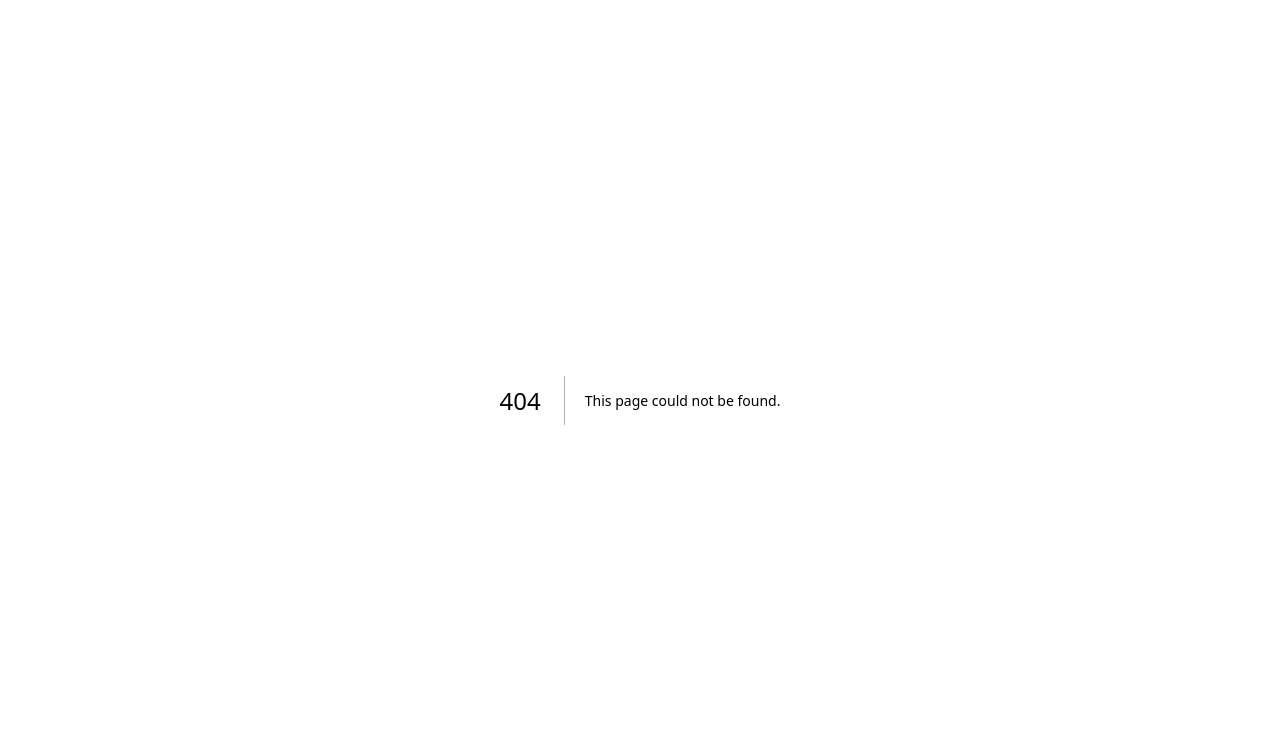
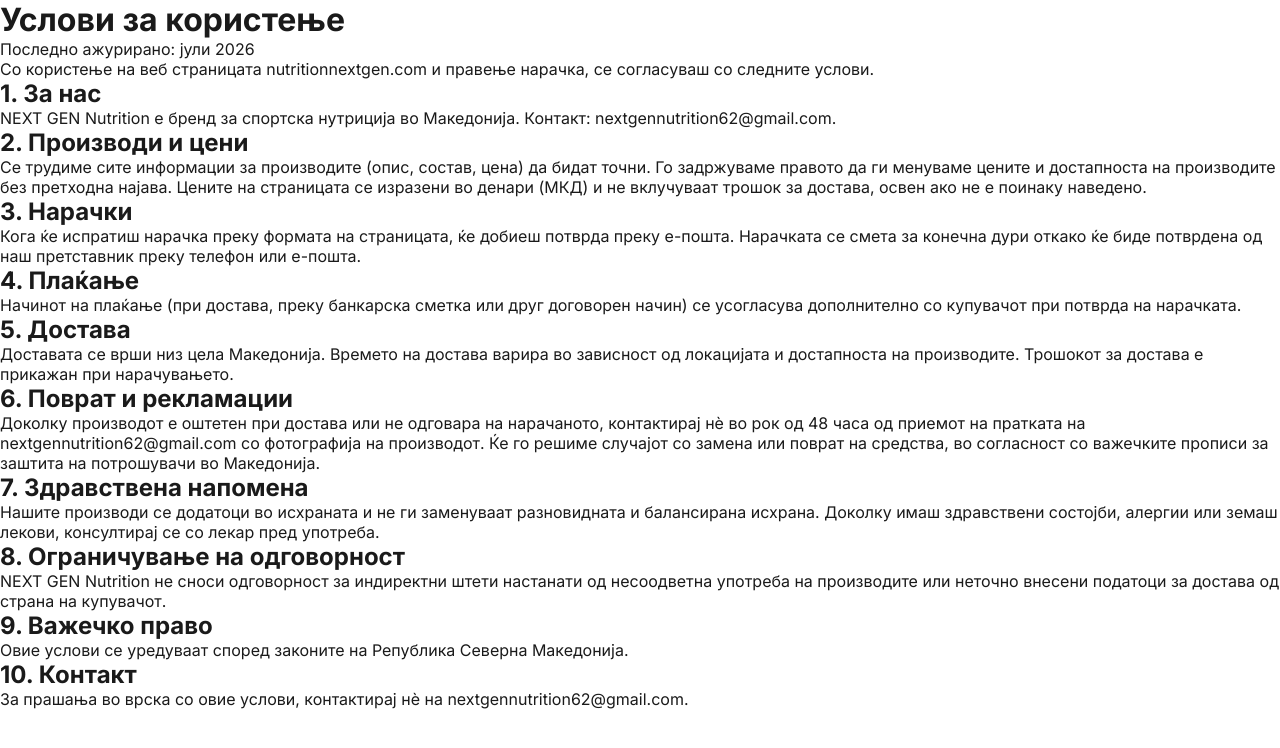
Before and after one commit to nextgennutrition62-cloud/nextgen-cms, a Next.js app: page /terms in a window 1280 px wide. Before the commit this address had no page. Shown: the top 748 px of the page. Built offline with nearby package versions, Linux system fonts and the light colour scheme.

Commit message:
Create page.js

```diff
--- /dev/null
+++ b/app/terms/page.js
@@ -0,0 +1,85 @@
+export const metadata = {
+  title: 'Услови за користење',
+  description: 'Услови за користење на NEXT GEN Nutrition — правила за нарачки, достава и поврат.',
+};
+
+export default function TermsOfService() {
+  return (
+    <div className="legal-page">
+      <h1>Услови за користење</h1>
+      <p className="legal-updated">Последно ажурирано: јули 2026</p>
+
+      <p>
+        Со користење на веб страницата nutritionnextgen.com и правење нарачка, се согласуваш
+        со следните услови.
+      </p>
+
+      <h2>1. За нас</h2>
+      <p>
+        NEXT GEN Nutrition е бренд за спортска нутриција во Македонија. Контакт: {' '}
+        <a href="mailto:nextgennutrition62@gmail.com">nextgennutrition62@gmail.com</a>.
+      </p>
+
+      <h2>2. Производи и цени</h2>
+      <p>
+        Се трудиме сите информации за производите (опис, состав, цена) да бидат точни. Го
+        задржуваме правото да ги менуваме цените и достапноста на производите без претходна најава.
+        Цените на страницата се изразени во денари (МКД) и не вклучуваат трошок за достава,
+        освен ако не е поинаку наведено.
+      </p>
+
+      <h2>3. Нарачки</h2>
+      <p>
+        Кога ќе испратиш нарачка преку формата на страницата, ќе добиеш потврда преку е-пошта.
+        Нарачката се смета за конечна дури откако ќе биде потврдена од наш претставник преку
+        телефон или е-пошта.
+      </p>
+
+      <h2>4. Плаќање</h2>
+      <p>
+        Начинот на плаќање (при достава, преку банкарска сметка или друг договорен начин) се
+        усогласува дополнително со купувачот при потврда на нарачката.
+      </p>
+
+      <h2>5. Достава</h2>
+      <p>
+        Доставата се врши низ цела Македонија. Времето на достава варира во зависност од
+        локацијата и достапноста на производите. Трошокот за достава е прикажан при
+        нарачувањето.
+      </p>
+
+      <h2>6. Поврат и рекламации</h2>
+      <p>
+        Доколку производот е оштетен при достава или не одговара на нарачаното, контактирај нè
+        во рок од 48 часа од приемот на пратката на{' '}
+        <a href="mailto:nextgennutrition62@gmail.com">nextgennutrition62@gmail.com</a>{' '}
+        со фотографија на производот. Ќе го решиме случајот со замена или поврат на средства,
+        во согласност со важечките прописи за заштита на потрошувачи во Македонија.
+      </p>
+
+      <h2>7. Здравствена напомена</h2>
+      <p>
+        Нашите производи се додатоци во исхраната и не ги заменуваат разновидната и
+        балансирана исхрана. Доколку имаш здравствени состојби, алергии или земаш лекови,
+        консултирај се со лекар пред употреба.
+      </p>
+
+      <h2>8. Ограничување на одговорност</h2>
+      <p>
+        NEXT GEN Nutrition не сноси одговорност за индиректни штети настанати од несоодветна
+        употреба на производите или неточно внесени податоци за достава од страна на купувачот.
+      </p>
+
+      <h2>9. Важечко право</h2>
+      <p>
+        Овие услови се уредуваат според законите на Република Северна Македонија.
+      </p>
+
+      <h2>10. Контакт</h2>
+      <p>
+        За прашања во врска со овие услови, контактирај нè на{' '}
+        <a href="mailto:nextgennutrition62@gmail.com">nextgennutrition62@gmail.com</a>.
+      </p>
+    </div>
+  );
+}
```
